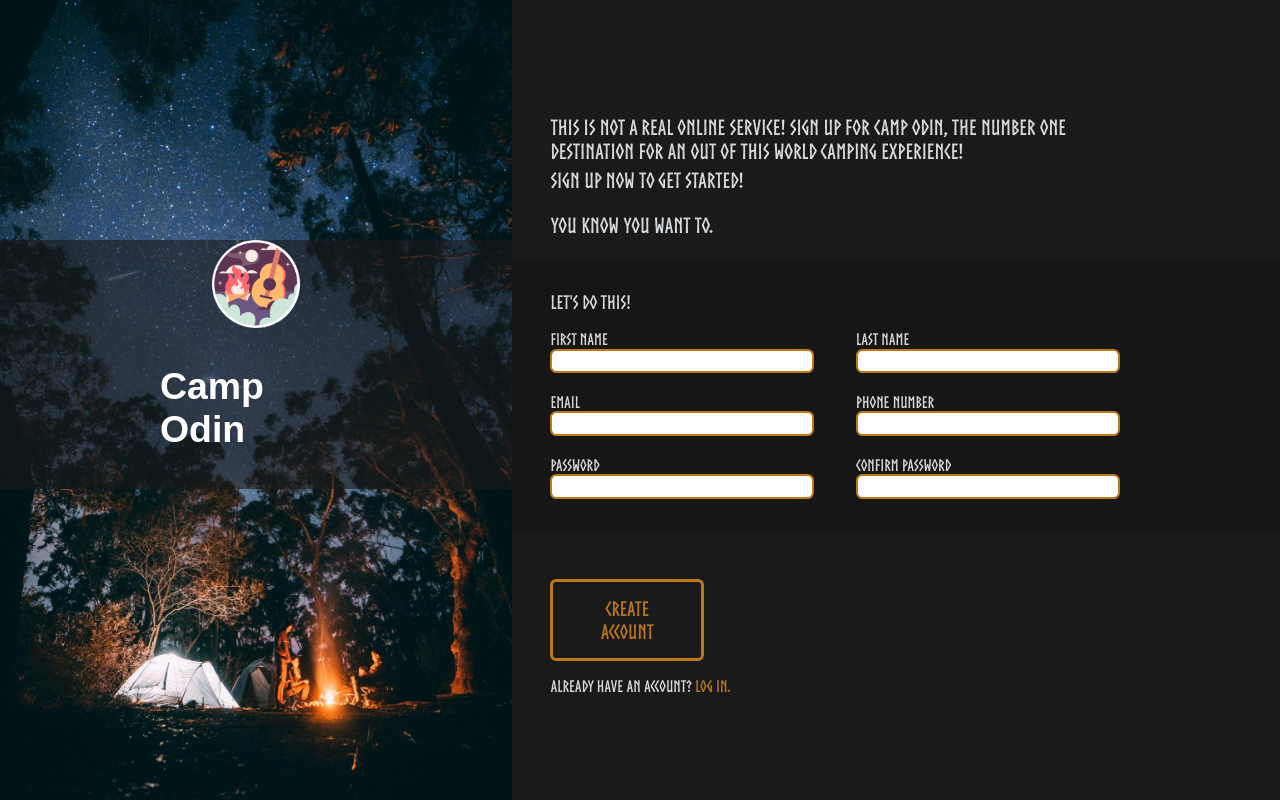
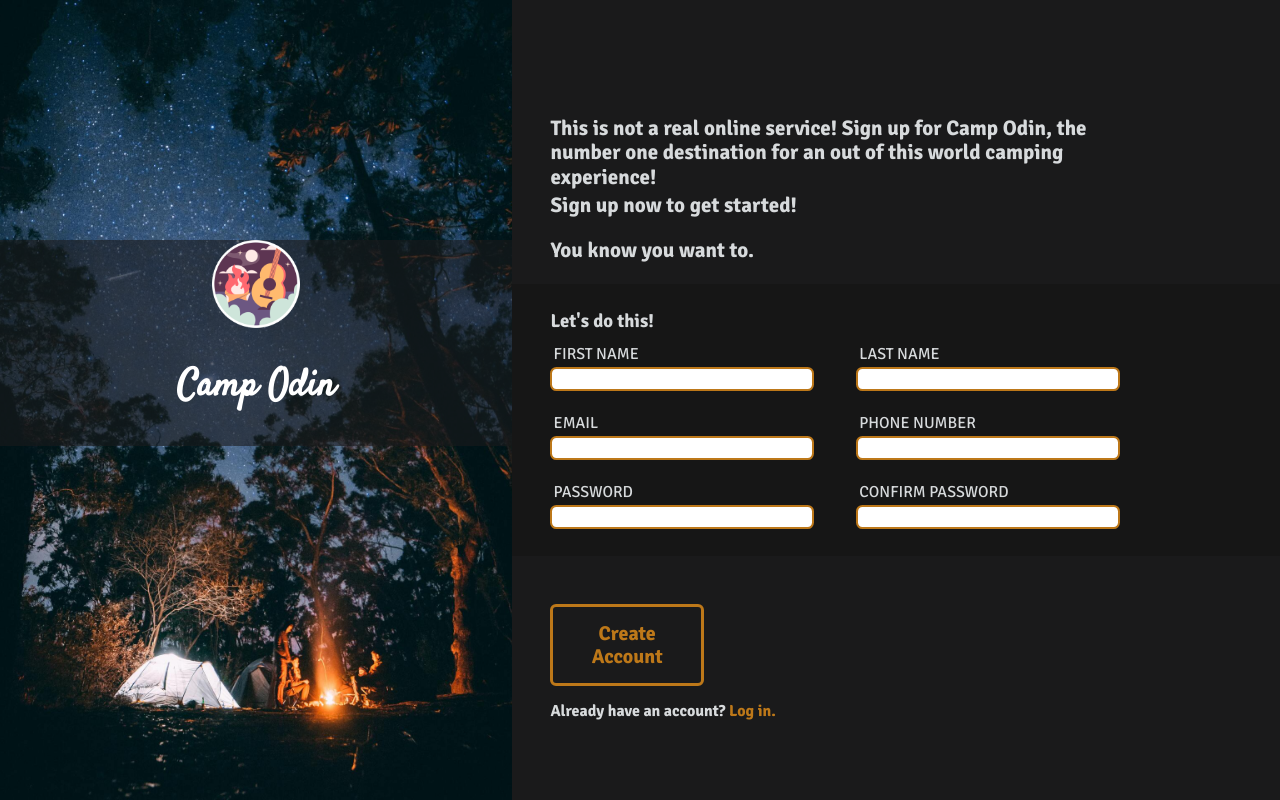
Before and after one commit to Jackie247/sign-up-form, a website: page index.html in a window 1280 px wide. Drawn offline with nearby package versions, Linux system fonts and the light colour scheme.

Commit message:
add and update fonts

```diff
--- a/styles/style.css
+++ b/styles/style.css
@@ -4,11 +4,12 @@
     --font-color:rgb(215, 218, 220);
     --accent-color:#bd7819;
     --sidebar-font:#ffffff;
+    --content-font:Signika;
 }
 html,body{
     background-color: var(--background-color);
     color:var(--font-color);
-    font-family:Norse,Verdana,Arial;
+    font-family:var(--content-font),Verdana,Arial;
     height:100%;
 }
 input,label{
@@ -19,8 +20,12 @@ main{
     flex-flow:row;
 }
 @font-face {
-    font-family: Norse;
-    src: url(../Norse-Bold.otf);
+    font-family: Signika;
+    src: url(../fonts/Signika-VariableFont_wght.ttf);
+}
+@font-face{
+    font-family:Satisfy;
+    src:url(../fonts/Satisfy-Regular.ttf)
 }
 /* Side Bar */
 .sidebar{
@@ -50,7 +55,7 @@ main{
 }
 
 .sidebar-strip>h3{
-    font-family: norse-bold,sans-serif;
+    font-family: Satisfy,Verdana,Arial;
 }
 .content-text>h3:nth-child(2), .content-text>h3:nth-child(1){
     margin:0.2em 0;
@@ -93,9 +98,9 @@ main{
     gap:20px;
     width:100%;
 }
-.content-form>form>section>label{
+label{
     width:100%;
-    margin-bottom:1em;
+    margin:0.2em;
 }
 input{
     border: 2px solid var(--accent-color);
```
Also changed, not shown: fonts/Norse-Bold.otf (renamed from Norse-Bold.otf), fonts/Satisfy-Regular.ttf (added), fonts/Signika-VariableFont_wght.ttf (added).
